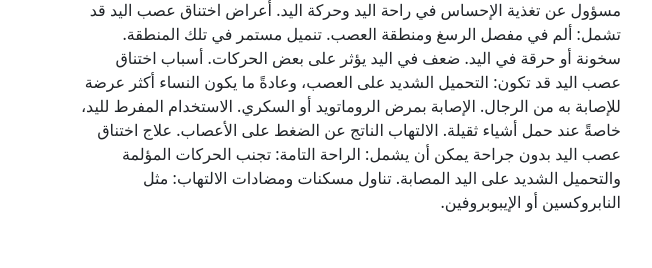
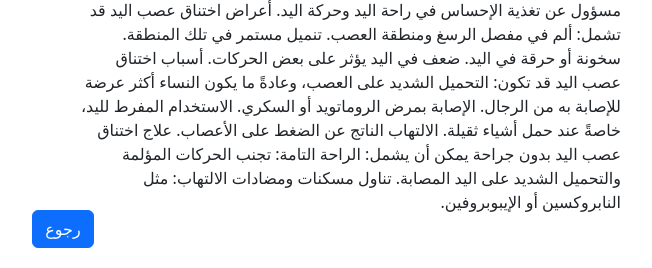
Before and after one commit to DevMo7md/MS-clinic, a Django app: page /details/ in a window 1280 px wide. Shown: the part 597-865 px from the top of the page, without its empty margins (577-1229 px from the left). Before the commit the page ends 809 px from the top, so only its background shows below. Run offline with Django 5.2, Linux system fonts and the light colour scheme; data comes from the database, SQL or seed files in the repository.

Commit message:
modify details page (add a back button and style it)

```diff
--- a/Clenicapp/templates/details.html
+++ b/Clenicapp/templates/details.html
@@ -1,6 +1,16 @@
 {% extends 'base.html' %}
 
 {% block content %}
+<style>
+  .backbtn{
+      position: relative;
+      bottom: 20px ;
+
+  }
+</style>
+
+
+
 <div class="container" dir="rtl">
   <h1 class="mt-5 text-center">Welcome to Muscle Clinic</h1>
   {% for item in details_list %}
@@ -15,5 +25,7 @@
   </div>
   {% endif %}
   {% endfor %}
+      <center><a href="http://127.0.0.1:8000/" class="btn btn-primary backbtn">رجوع</a></center>
+
 </div>
 {% endblock %}
```
